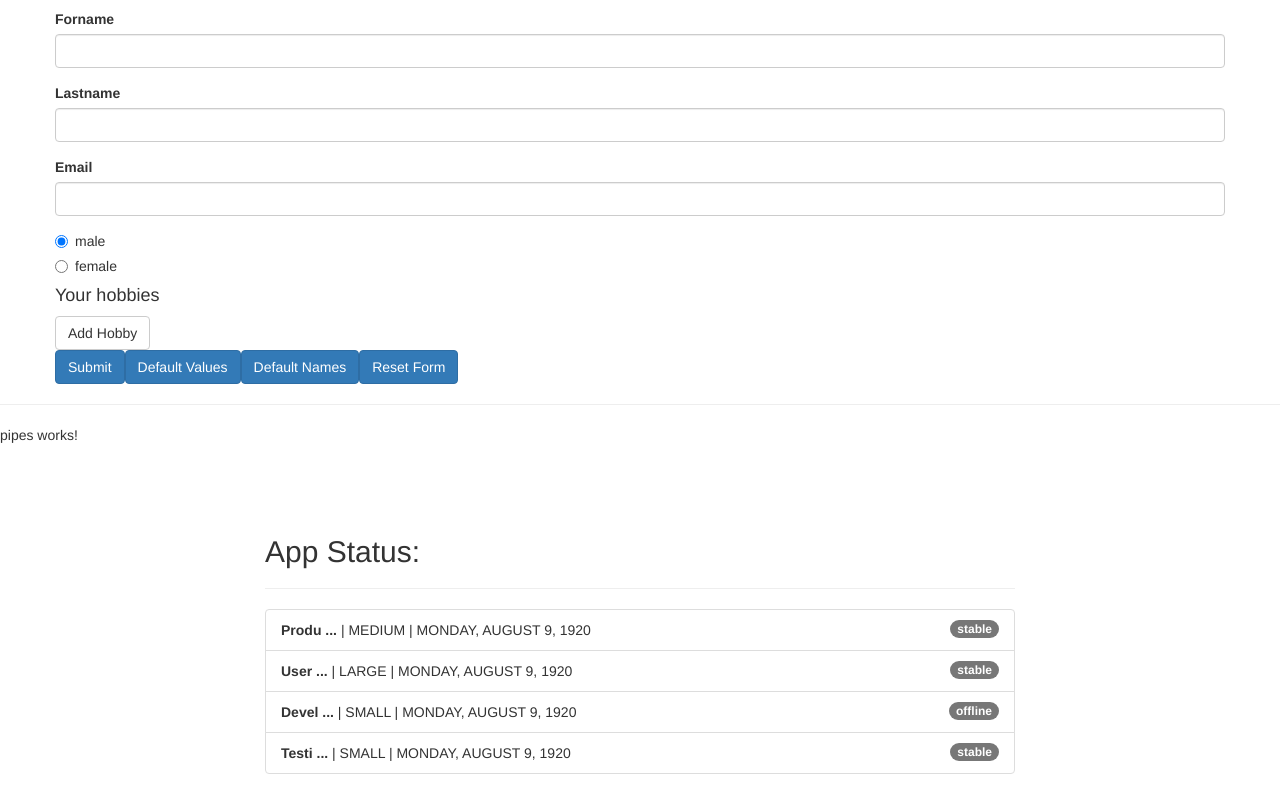
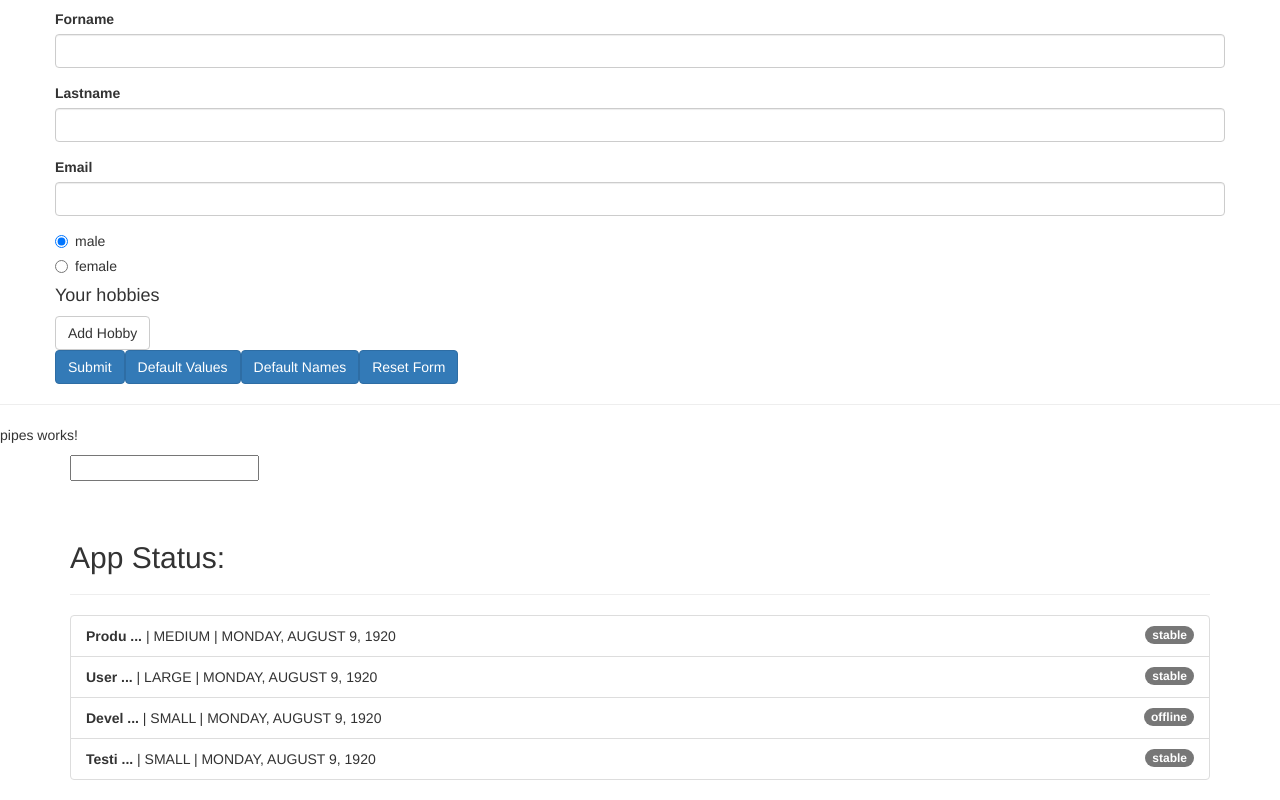
Before and after one commit to slimouGit/angular-sandbox, an Angular app in the folder sandbox/: page / in a window 1280 px wide. Shown: the part 1715-2515 px from the top of the page. Built offline with nearby package versions, Linux system fonts and the light colour scheme.

Commit message:
filter pipe

```diff
--- a/sandbox/src/app/app.module.ts
+++ b/sandbox/src/app/app.module.ts
@@ -25,6 +25,7 @@
 import { ReactiveFormComponent } from './reactive-form/reactive-form.component';
 import { PipesComponent } from './pipes/pipes.component';
 import { ShortenPipe } from './pipes/shorten.pipe';
+import { FilterPipe } from './pipes/filter.pipe';
 
 const appRoutes: Routes = [
   {path: '', component: HomeComponent},
@@ -56,7 +57,8 @@
     FormComponent,
     ReactiveFormComponent,
     PipesComponent,
-    ShortenPipe
+    ShortenPipe,
+    FilterPipe
   ],
   imports: [
     BrowserModule,
--- /dev/null
+++ b/sandbox/src/app/pipes/filter.pipe.ts
@@ -0,0 +1,23 @@
+import { Pipe, PipeTransform } from "@angular/core";
+
+@Pipe({
+    name: 'filter'
+})
+export class FilterPipe implements PipeTransform{
+
+    transform(value: any, filterString:string, propName: string):any {
+        if(value.length === 0 || filterString === '') {
+            return value;
+        }
+        const resultArray = [];
+        for (const item of value){
+
+            if(item[propName] === filterString){
+                resultArray.push(item);
+            }
+        }
+        return resultArray;
+
+    }
+
+}
--- a/sandbox/src/app/pipes/pipes.component.html
+++ b/sandbox/src/app/pipes/pipes.component.html
@@ -2,13 +2,14 @@
 
 <div class="container">
     <div class="row">
-      <div class="col-xs-12 col-sm-10 col-md-8 col-sm-offset-1 col-md-offset-2">
+      <div class="col-xs-12">
+        <input type="text" [(ngModel)]="filteredStatus">
         <br>
         <br><br>
         <h2>App Status:</h2>
         <hr>
         <ul class="list-group">
-          <li *ngFor="let server of servers"
+          <li *ngFor="let server of servers | filter:filteredStatus:'status'"
             class="list-group-item">
             <span
               class="badge">
--- a/sandbox/src/app/pipes/pipes.component.ts
+++ b/sandbox/src/app/pipes/pipes.component.ts
@@ -6,7 +6,7 @@
   styleUrls: ['./pipes.component.css']
 })
 export class PipesComponent implements OnInit {
-
+  filteredStatus:string = '';
   servers = [
     {
       instanceType: 'medium',
```
